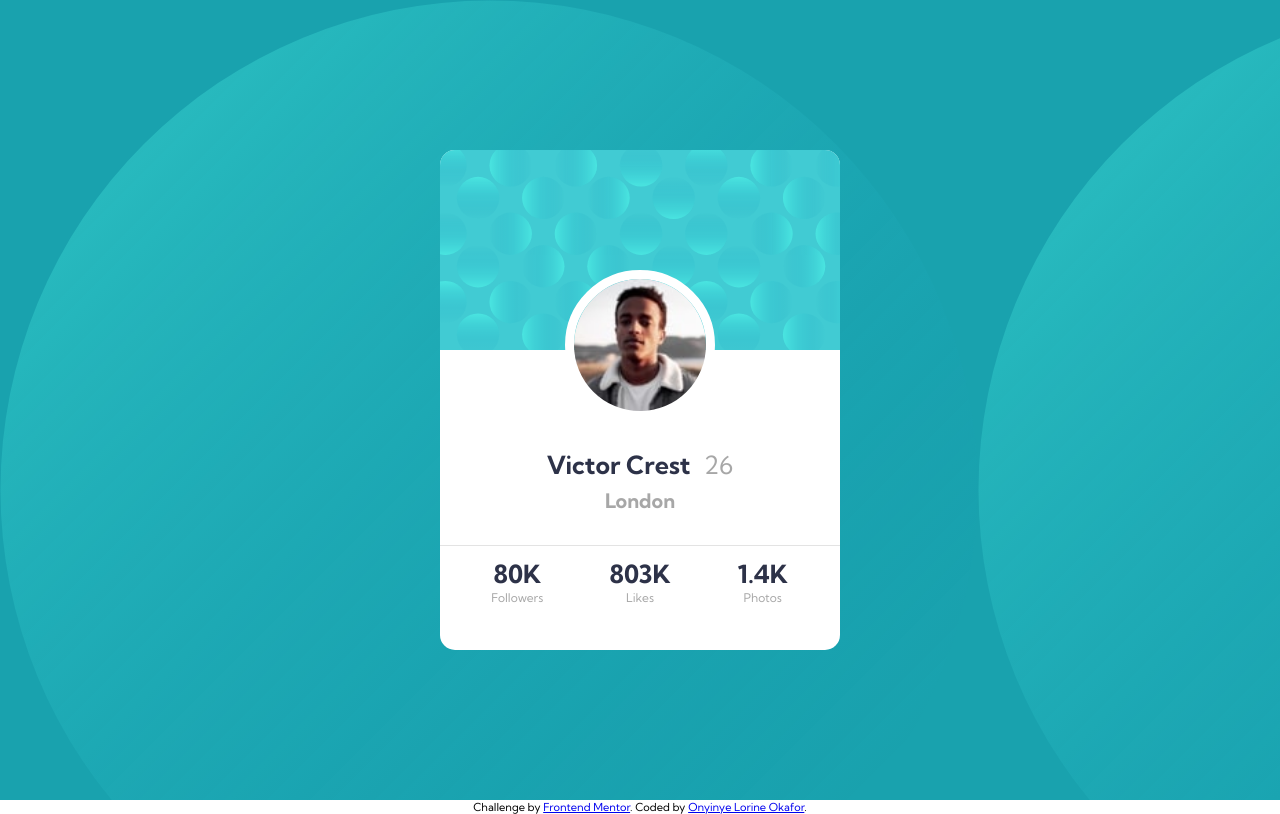
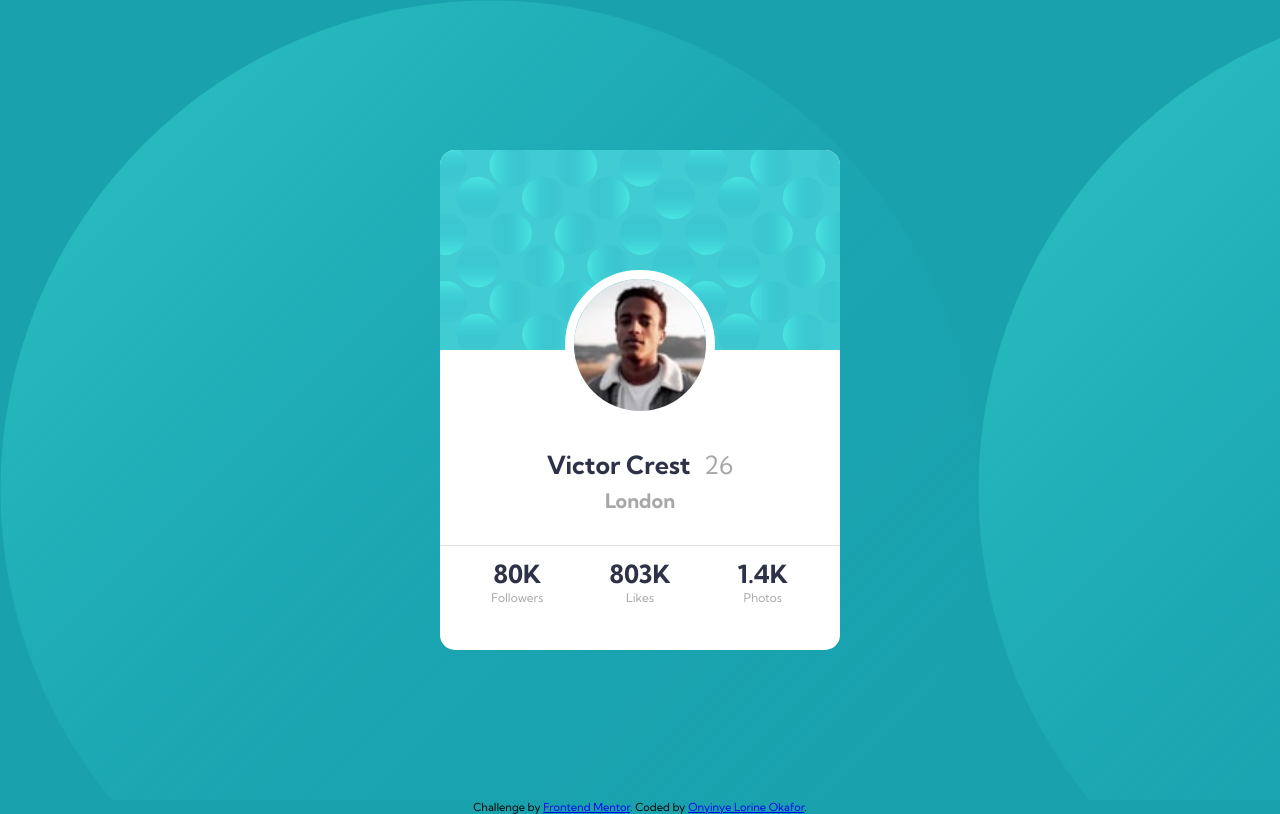
Before and after one commit to Lorine28/profile-card-component-main, a plain HTML site: page index.html in a window 1280 px wide. Drawn offline with Linux system fonts and the light colour scheme.

Commit message:
Update style.css
chaged background colour to attribution/footer.

```diff
--- a/style.css
+++ b/style.css
@@ -114,7 +114,7 @@ h4{
 
 .attribution {
     font-size: 11px; text-align: center;
-    background:bbackground-color: var(--Dark-cyan);
+    background-color: var(--Dark-cyan);
 }
 
 .attribution a { color: hsl(0%, 0%, 59%); }
```
